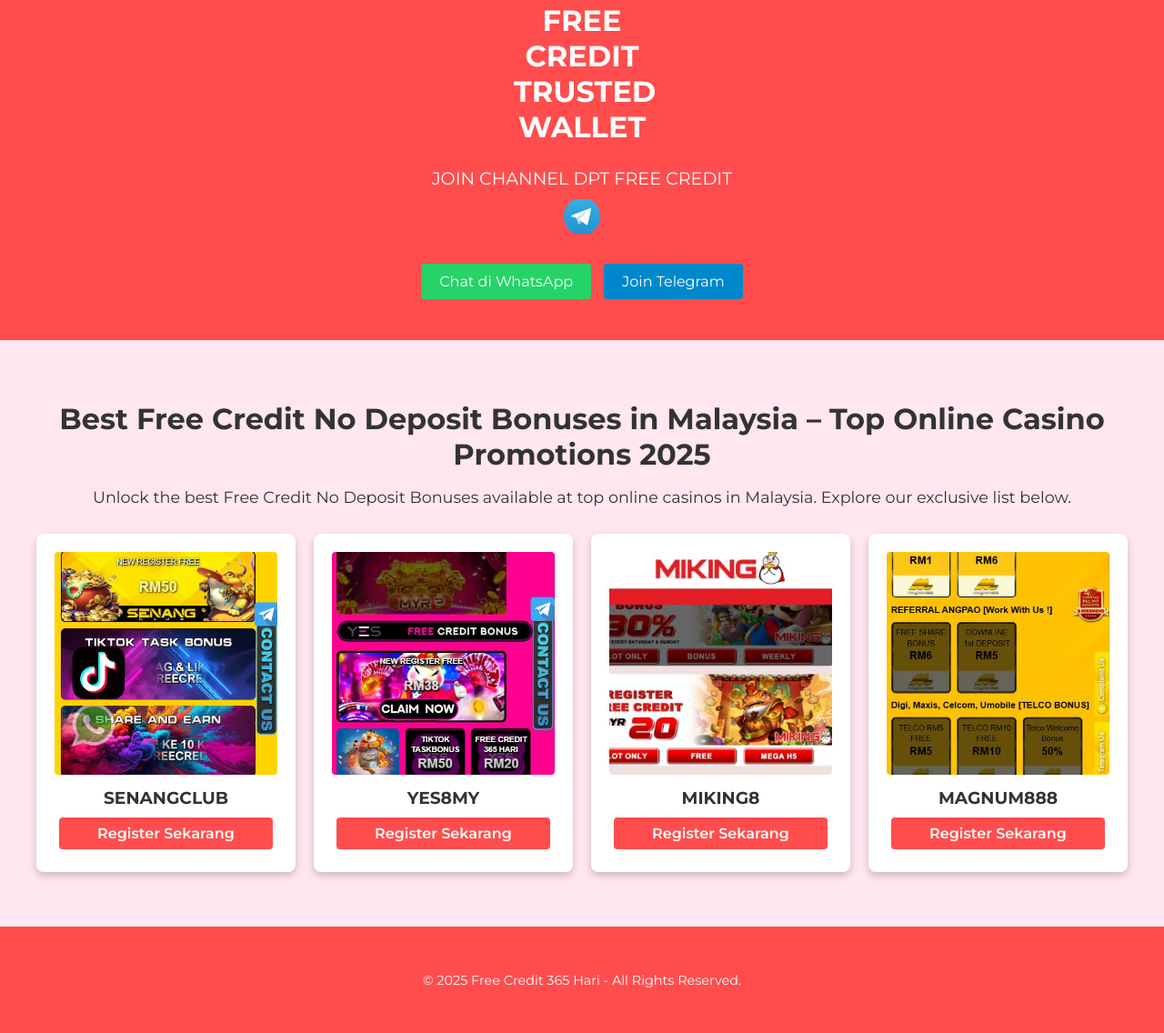
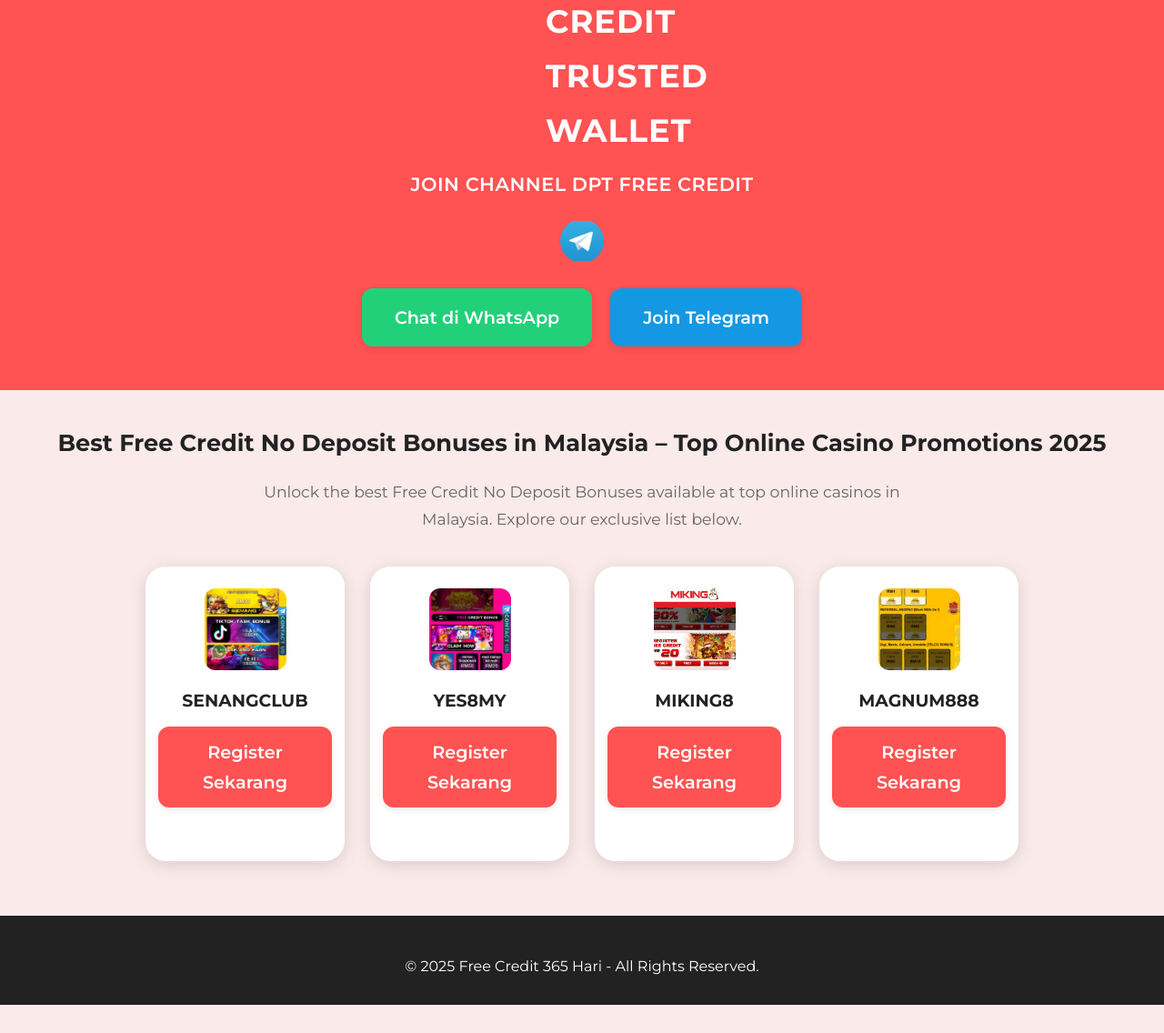
Before and after one commit to leongzai155/freecredit-site, a plain HTML site: page index.html in a window 1280 px wide. Shown: the part 202-1338 px from the top of the page at 91% size. After the commit the page ends 1307 px from the top, so only its background shows below. Drawn offline with Linux system fonts and the light colour scheme.

Commit message:
Update style.css

```diff
--- a/style.css
+++ b/style.css
@@ -1,137 +1,195 @@
+/* 基本字体和背景 */
 body {
-    font-family: 'Montserrat', sans-serif;
   margin: 0;
-    padding: 0;
-    background-color: #ffe6f0;
-    color: #333;
-}
-.header-icon {
-  width: 40px;        /* 或你喜欢的大小 */
-  height: 40px;
-  object-fit: contain;
-  display: block;
-  margin: 0 auto 12px auto; /* 居中+间距 */
+  font-family: 'Montserrat', Arial, sans-serif;
+  background: #faeaea;
+  color: #222;
+  line-height: 1.7;
 }
 
-.container {
-    max-width: 1200px;
-    margin: auto;
-    padding: 20px;
+a {
+  color: inherit;
+  text-decoration: none;
+}
+
+/* Header */
+.site-header {
+  background: #ff5252;
+  color: #fff;
+  padding: 0 0 40px 0;
   text-align: center;
 }
 
-.site-header {
-    background-color: #ff4d4d;
-    color: white;
-    padding: 20px 0;
-}
-
-.logo {
-    width: 150px;
-    display: block;
-    margin: 0 auto 15px;
-}
-
 .header-inner {
+  max-width: 700px;
+  margin: 0 auto;
+  padding: 32px 16px 0 16px;
   display: flex;
   flex-direction: column;
   align-items: center;
 }
 
-.tagline {
-    font-size: 1.2em;
-    margin: 10px 0;
+.logo {
+  width: 80px;
+  height: auto;
+  margin-bottom: 16px;
 }
 
-.btn-group {
-    margin-top: 15px;
+.site-header h1.logo {
+  margin: 8px 0 0 0;
+  font-size: 2.2rem;
+  font-weight: 700;
+  letter-spacing: 1px;
 }
 
-.btn {
-    display: inline-block;
-    padding: 10px 20px;
-    text-decoration: none;
-    color: white;
-    border-radius: 4px;
-    margin: 5px;
+.tagline {
+  margin: 12px 0 8px 0;
+  font-size: 1.3rem;
+  font-weight: 600;
+  letter-spacing: 0.5px;
 }
 
-.btn-whatsapp {
-    background-color: #25D366;
+/* Telegram icon 调整大小 */
+.header-icon {
+  width: 48px;
+  height: 48px;
+  object-fit: contain;
+  margin: 12px auto 18px auto;
+  display: block;
 }
 
+/* 按钮组 */
+.btn-group {
+  display: flex;
+  gap: 20px;
+  justify-content: center;
+  margin-top: 10px;
+  margin-bottom: 4px;
+}
+.btn {
+  padding: 16px 36px;
+  border-radius: 12px;
+  font-size: 1.2rem;
+  font-weight: 600;
+  border: none;
+  cursor: pointer;
+  transition: background 0.18s, box-shadow 0.18s, color 0.18s;
+  box-shadow: 0 2px 8px rgba(0,0,0,0.09);
+  outline: none;
+  display: inline-block;
+  margin-bottom: 4px;
+}
+.btn-whatsapp {
+  background: #22d07a;
+  color: #fff;
+}
+.btn-whatsapp:hover {
+  background: #18b865;
+}
 .btn-telegram {
-    background-color: #0088cc;
+  background: #1598e3;
+  color: #fff;
+}
+.btn-telegram:hover {
+  background: #1175b6;
+}
+.btn-register {
+  background: #ff5252;
+  color: #fff;
+  padding: 12px 32px;
+  margin-top: 12px;
+  margin-bottom: 2px;
+}
+.btn-register:hover {
+  background: #c13d3d;
 }
 
+/* Promos区块 */
 .section-promos {
-    padding: 40px 20px;
+  margin-top: 36px;
+  margin-bottom: 36px;
+}
+.section-title {
+  font-size: 1.6rem;
+  font-weight: 700;
+  text-align: center;
+  margin-bottom: 10px;
+  color: #222;
+}
+.section-desc {
+  text-align: center;
+  font-size: 1.08rem;
+  color: #666;
+  margin-bottom: 38px;
+  max-width: 700px;
+  margin-left: auto;
+  margin-right: auto;
 }
 
-.section-title {
-    font-size: 2em;
-    margin-bottom: 10px;
-    font-weight: bold;
+/* 卡片Grid */
+.grid {
+  display: grid;
+  grid-template-columns: repeat(auto-fit, minmax(210px, 1fr));
+  gap: 28px;
+  max-width: 960px;
+  margin: 0 auto;
+}
+.card {
+  background: #fff;
+  border-radius: 22px;
+  box-shadow: 0 4px 18px rgba(0,0,0,0.13);
+  padding: 24px 14px 20px 14px;
+  text-align: center;
+  display: flex;
+  flex-direction: column;
+  align-items: center;
+  transition: transform 0.16s, box-shadow 0.16s;
+  min-height: 280px;
+}
+.card:hover {
+  transform: translateY(-3px) scale(1.03);
+  box-shadow: 0 8px 30px rgba(0,0,0,0.16);
+}
+.card img {
+  width: 90px;
+  height: 90px;
+  object-fit: contain;
+  margin-bottom: 12px;
+  border-radius: 12px;
+}
+.card h3 {
+  font-size: 1.18rem;
+  font-weight: 700;
+  margin: 6px 0 0 0;
 }
 
-.section-desc {
-    margin-bottom: 30px;
-    font-size: 1.1em;
+/* 页脚 */
+.site-footer {
+  background: #222;
+  color: #fff;
+  text-align: center;
+  padding: 26px 0 13px 0;
+  font-size: 1rem;
+  margin-top: 60px;
 }
 
-.grid {
-    display: flex;
-    justify-content: center;
-    flex-wrap: wrap;
-    gap: 20px;
+@media (max-width: 600px) {
+  .header-inner, .section-promos, .site-footer {
+    padding-left: 10px;
+    padding-right: 10px;
   }
-
+  .site-header h1.logo {
+    font-size: 1.18rem;
+  }
+  .tagline {
+    font-size: 1.02rem;
+  }
+  .card img {
+    width: 68px;
+    height: 68px;
+  }
   .card {
-    background-color: white;
-    border-radius: 8px;
-    padding: 20px;
-    box-shadow: 0 4px 8px rgba(0,0,0,0.2);
-    flex: 1 1 200px;
-    max-width: 250px;
-    margin-bottom: 20px;
-}
-
-.card img {
-    width: 100%;
-    height: auto;
-    border-radius: 4px;
-}
-
-.card h3 {
-    margin: 10px 0;
-}
-
-.btn-register {
-    background-color: #ff4d4d;
-    display: block;
-    padding: 8px;
-    color: white;
-    text-decoration: none;
-    border-radius: 4px;
-    font-weight: 600;
-    margin-top: 10px;
-}
-
-.site-footer {
-    background-color: #ff4d4d;
-    color: white;
-    padding: 15px 0;
-    text-align: center;
-    font-size: 0.9em;
-}
-
-@media (max-width: 768px) {
-    .grid {
-        flex-direction: column;
-        align-items: center;
-    }
-
-    .card {
-        max-width: 100%;
+    padding: 13px 3px 14px 3px;
+    min-height: 210px;
   }
 }
```
Lines whose indentation alone changed are shown as unchanged.
